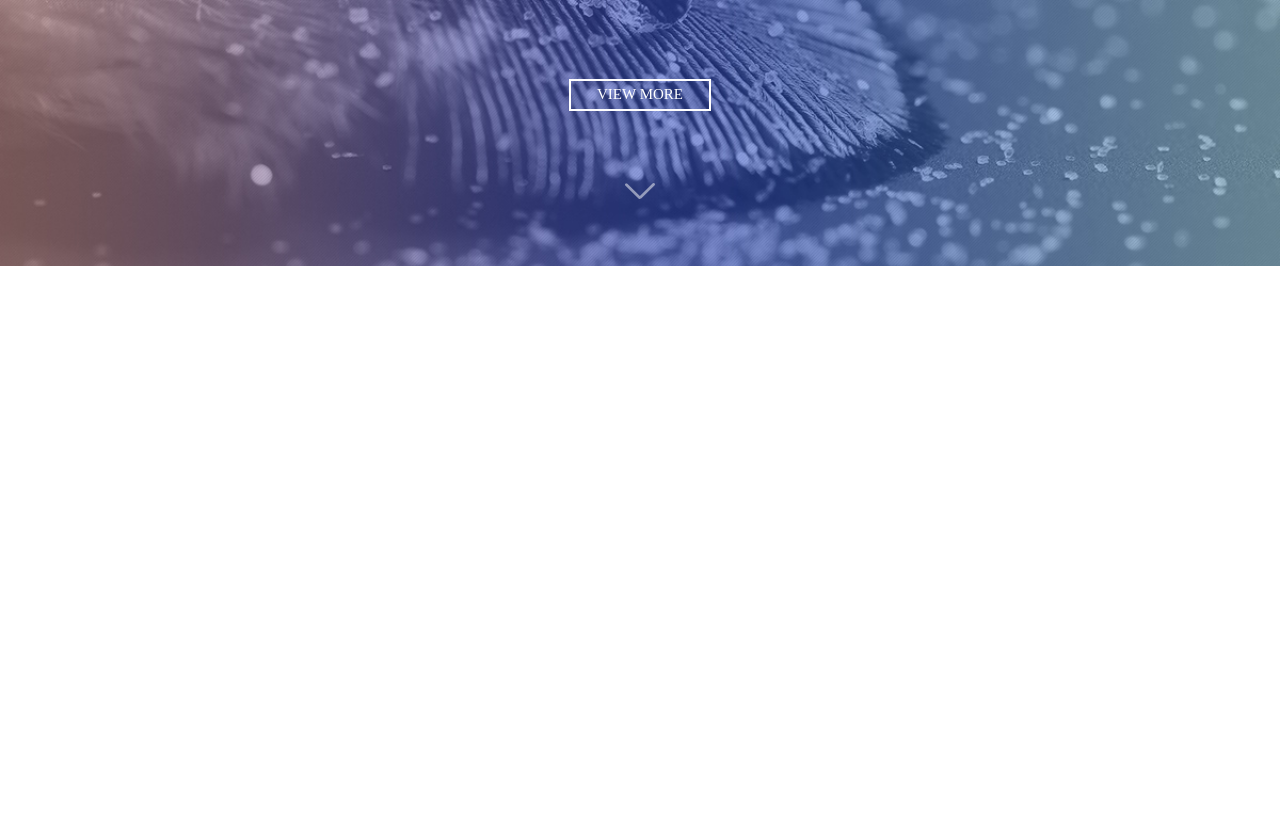
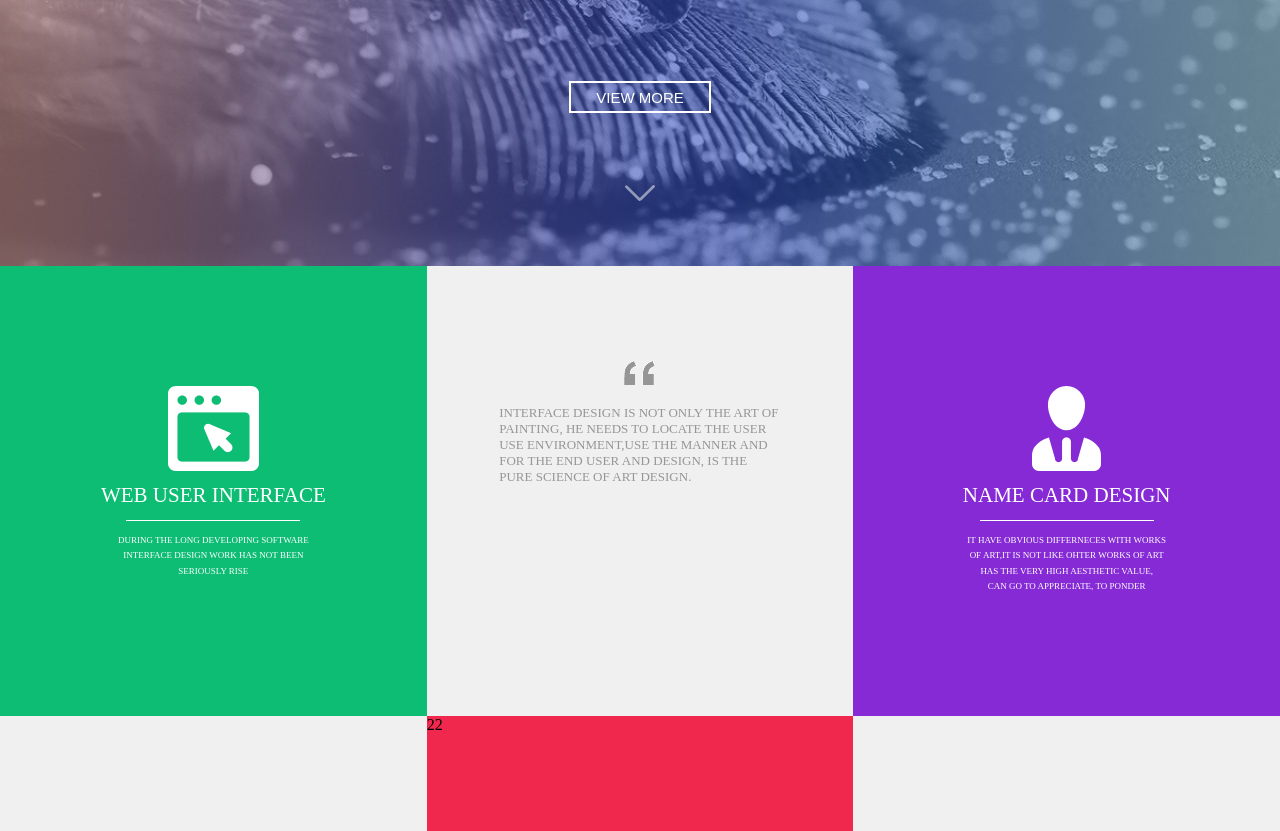
Before and after one commit to n8659150/flat-style-web-design-site, a plain HTML site: page index.html in a window 1280 px wide. Shown: the part 424-1255 px from the top of the page. Before the commit the page ends 800 px from the top, so only its background shows below. Drawn offline with Linux system fonts and the light colour scheme.

Commit message:
内容区域完善，导航条宽度变更，样式微调

```diff
--- a/index.html
+++ b/index.html
@@ -10,16 +10,16 @@
 		<div class="header-wrapper">
 			<a href="index.html"><img class="logo" src="images/logo.png" alt="logo" />
 			</a>
+			<div class="icon-group">
+				<img src="images/phone.png" alt="phone" />
+				<img src="images/qq.png" alt="QQ" />
+			</div>
 			<ul>
 				<li><a href="#">HOME</a></li>
 				<li><a href="#">SERVICE</a></li>
 				<li><a href="#">ABOUT</a></li>
 				<li><a href="#">CONTACT</a></li>
 			</ul>
-			<div class="icon-group">
-				<img src="images/phone.png" alt="phone" />
-				<img src="images/qq.png" alt="QQ" />
-			</div>
 		</div>
 	</div>
 	<div id="banner">
@@ -30,9 +30,38 @@
 		<img id="next-btn" src="images/next-button.png" alt="next-btn" />
 	</div>
 	<div class="col-3">
-
+		<div class="col-1 green">
+			<img class="img-center" src="images/window.png" alt="window-icon" />
+			<span>WEB USER INTERFACE</span>
+			<hr />
+			<section class="desc-text">
+			DURING THE LONG DEVELOPING SOFTWARE INTERFACE DESIGN WORK HAS NOT BEEN SERIOUSLY RISE
+			</section>
+		</div>
+		<div class="col-1 white">
+			<img class="img-center" src="images/quote-mark.png" alt="quote-mark" />
+			<section class="desc-text-large">
+			INTERFACE DESIGN IS NOT ONLY THE ART OF PAINTING, HE NEEDS TO LOCATE THE USER USE ENVIRONMENT,USE THE MANNER AND FOR THE END USER AND DESIGN, IS THE PURE SCIENCE OF ART DESIGN.
+			</section>
+		</div>
+		<div class="col-1 purple">
+			<img class="img-center" src="images/human.png" alt="human-icon" />
+			<span>NAME CARD DESIGN</span>
+			<hr />
+			<section class="desc-text">
+			IT HAVE OBVIOUS DIFFERNECES WITH WORKS OF ART,IT IS NOT LIKE OHTER WORKS OF ART HAS THE VERY HIGH AESTHETIC VALUE, <br />CAN GO TO APPRECIATE, TO PONDER
+			</section>
+		</div>
 	</div>
 	<div class="col-3">
+		<div class="col-1 white">
+		</div>
+		<div class="col-1 red">
+			22
+		</div>
+		<div class="col-1 white">
+
+		</div>
 
 	</div>
 	<div class="sec-full-width">
--- a/style.css
+++ b/style.css
@@ -8,6 +8,11 @@ a {
 	text-decoration:none;
 	color:#fff;
 }
+
+html {
+	font-family:'微软雅黑';
+}
+
 /*全局结束*/
 
 /*header部分*/
@@ -18,7 +23,7 @@ a {
 }
 
 .header-wrapper {
-	width:60%;
+	width:70%;
 	margin:0 auto;
 	overflow:hidden;
 }
@@ -36,6 +41,10 @@ a {
 	font-size:0;
 	clear:both;
 	height:0;
+}
+
+#header ul {
+	float:right;
 }
 
 #header ul li {
@@ -57,7 +66,6 @@ a {
 }
 
 #header ul li a {
-	font-family: '微软雅黑';
 	font-size:13px;
 	display:block;
 }
@@ -68,13 +76,16 @@ a {
 
 
 .icon-group {
-	float:left;
+	float:right;
 	height:90px;
 	line-height:100px;
 }
 
 .icon-group img {
 	margin-right:20px;
+}
+.icon-group img:last-child {
+	margin-right:0;
 }
 /*header部分结束*/
 
@@ -94,7 +105,6 @@ a {
 
 #banner h3 {
 	color:#fff;
-	font-family: '微软雅黑';
 	font-size:32px;
 	display:block;
 	font-weight:100;
@@ -106,19 +116,16 @@ a {
 }
 
 #banner span {
-	font-size:9px;
+	font-size:10px;
 	color:#fff;
-	font-family: '微软雅黑';
 	border-bottom:1px solid #f8f8f8;
 	width: 411px;
 	margin: 0 auto;
     display: inherit;
     text-align: center;
-    padding-bottom:20px;
-    line-height:0.55;
+    padding-bottom:16px;
 }
 #view-more {
-	font-family: '微软雅黑';
 	width:142px;
 	height:32px;
 	color:#fff;
@@ -137,3 +144,82 @@ a {
 }
 
 /*banner部分结束*/
+
+/*内容部分*/
+.col-3 {
+	overflow:hidden;
+	position:relative;
+}
+
+.col-1 {
+	width:33.33%;
+	width:-moz-calc(100% / 3);
+    width:-webkit-calc(100% / 3);
+    width:calc(100% / 3);
+	float:left;
+}
+
+.green {
+	background-color:#0dbd74;
+	height:330px;
+	padding-top:120px;
+}
+
+.purple {
+	background-color:#862ad6;
+	height:330px;
+	padding-top:120px;
+}
+
+.white {
+	background-color: #f0f0f0;
+	height:355px;
+	padding-top:95px;
+}
+
+.red {
+	background-color:#f0284e;
+	height:450px;
+}
+
+.img-center {
+	display:block;
+	margin:0 auto;
+}
+
+.col-1 span {
+	color:#fff;
+	font-size:21px;
+	display:block;
+	text-align: center;
+	margin-top:12px;
+}
+
+.col-1 hr {
+	width:174px;
+	height:0px;
+	border:0px;
+	border-top:1px solid #fff;
+	color:#fff;
+	background-color:#fff;
+	margin:12px auto;
+}
+
+.desc-text {
+	font-size:9px;
+	color:#fff;
+	text-align: center;
+	width: 49%;
+    margin: 0 auto;
+    word-break: break-word;
+    line-height: 1.7;
+}
+
+.desc-text-large {
+    font-size: 13px;
+    color: #969696;
+    text-align: left;
+    margin: 20px auto 0 auto;
+    width: 66%;
+}
+/*内容部分结束*/
```
Also changed, not shown: images/human.png (added), images/quote-mark.png (added), images/window.png (added).
